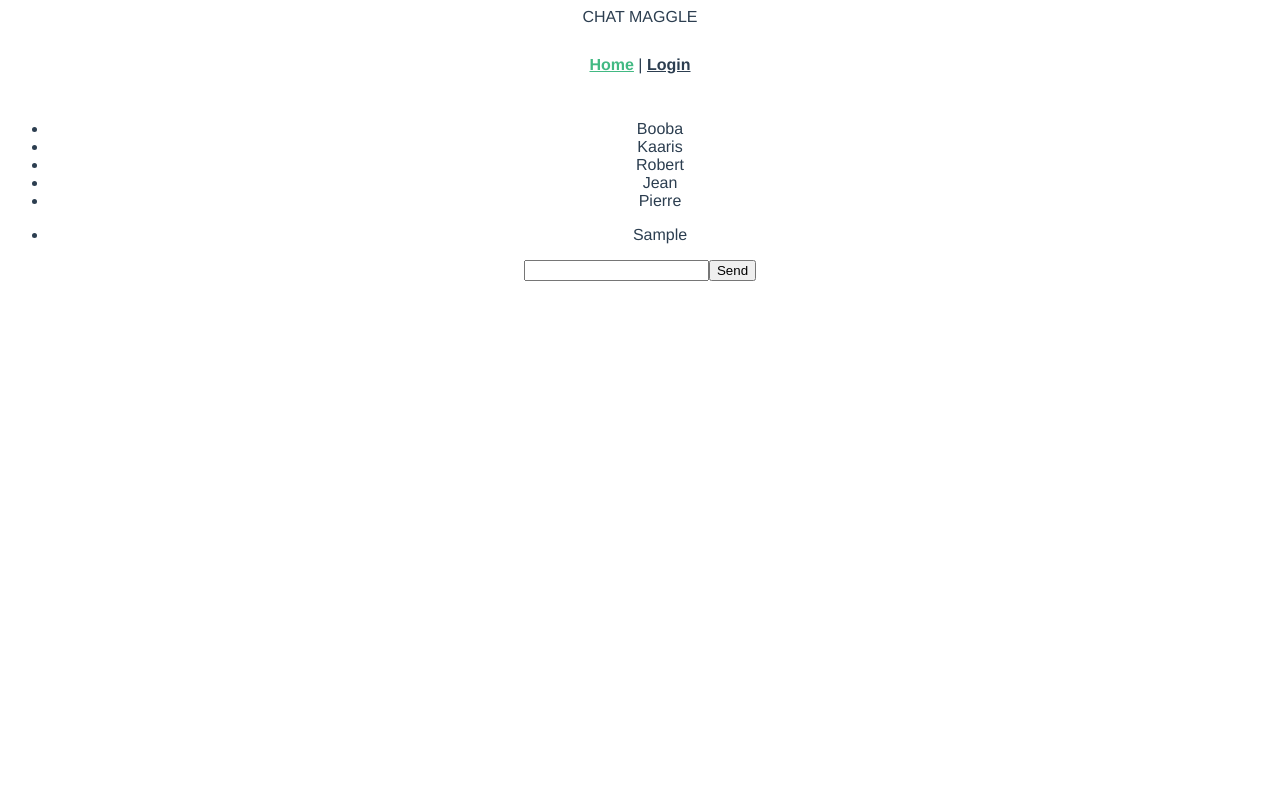
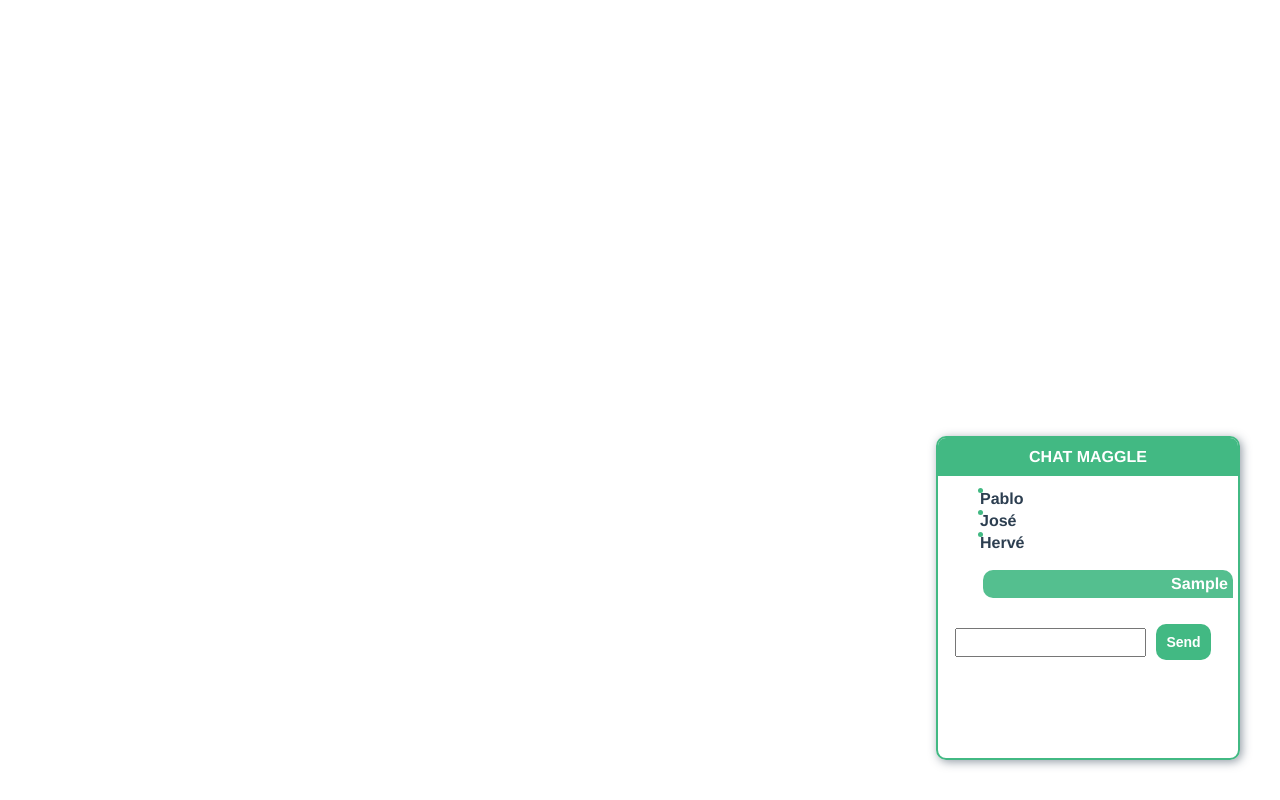
Before and after one commit to mpicod/chatapp, a Vue app: page / in a window 1280 px wide. Both pictures are taken after typing "Sample" into the empty fields and a click on the button "Send". Built offline with nearby package versions, Linux system fonts and the light colour scheme.

Commit message:
add anims

```diff
--- a/src/App.vue
+++ b/src/App.vue
@@ -1,10 +1,10 @@
 <template>
   <div id="app">
     <Theheader/>
-    <div id="nav">
+    <!-- <div id="nav">
       <router-link to="/">Home</router-link> |
       <router-link to="/login">Login</router-link>
-    </div>
+    </div> -->
     <router-view/>
   </div>
 </template>
@@ -26,6 +26,17 @@ export default {
   -moz-osx-font-smoothing: grayscale;
   text-align: center;
   color: #2c3e50;
+  width: 20%;
+  min-width: 300px;
+  height: 40vh;;
+  position: absolute;
+  bottom: 5vh;
+  right: 5vh;
+  overflow-y: scroll;
+
+  border-radius: 10px;
+  border: 2px solid #42b983;
+  box-shadow: rgba(#2c3e50,0.5) 2px 2px 10px;
 }
 #nav {
   padding: 30px;
--- a/src/components/Chatbox.vue
+++ b/src/components/Chatbox.vue
@@ -8,17 +8,21 @@
 <script>
 import MessageList from '@/components/MessageList'
 import Sendbox from '@/components/Sendbox'
+import store from '@/store'
 
 export default {
-  data () {
-    return {
-      messages: []
+  // data () {
+  //   return {
+  //     messages: []
+  //   }
+  // },
+  methods: {
+    onMessageSent (message) {
+      store.messages.push(message)
     }
   },
-  methods: {
-    onMessageSent (message) {
-      this.messages.push(message)
-    }
+  computed: {
+    messages: () => store.messages
   },
   components: {
     MessageList,
--- /dev/null
+++ b/src/components/LoginForm.vue
@@ -0,0 +1,27 @@
+<template>
+    <div>
+        <form action="" @submit.prevent="onFormSubmit">
+            <input type="text" placeholder="Log toi" v-model="username">
+            <button>Login</button>
+        </form>
+    </div>
+</template>
+
+<script>
+export default {
+  data () {
+    return {
+      username: ''
+    }
+  },
+  methods: {
+    onFormSubmit () {
+      if (this.username.length > 0) {
+        this.$emit('submit', this.username)
+      } else {
+        // display error ? :o
+      }
+    }
+  }
+}
+</script>
--- a/src/components/MessageList.vue
+++ b/src/components/MessageList.vue
@@ -14,3 +14,22 @@ export default {
   }
 }
 </script>
+
+<style lang="scss" scoped>
+  li{
+    list-style-type: none;
+    background-color: rgb(242, 242, 242);
+    margin: 5px;
+    &.sent{
+      text-align: right;
+      color: white;
+      background-color: rgba(#42b983,0.9);
+      border-radius: 10px 10px 0px 10px;
+      padding: 5px;
+      font-weight: 600;
+    }
+    &.received{
+      text-align: left;
+    }
+  }
+</style>
--- a/src/components/MessageListMessage.vue
+++ b/src/components/MessageListMessage.vue
@@ -1,7 +1,9 @@
 <template>
-    <li>
+  <transition name="appears">
+    <li class="sent">
         {{message}}
     </li>
+  </transition>
 </template>
 
 <script>
@@ -9,3 +11,19 @@ export default {
   props: ['message']
 }
 </script>
+
+<style lang="scss" scoped>
+  li{
+    list-style-type: none;
+  }
+  .appears-enter-active {
+  transition: all .8s ease;
+  }
+  .appears-leave-active {
+    transition: all .8s cubic-bezier(1.0, 0.5, 0.8, 1.0);
+  }
+  .appears-enter, .appears-leave-to{
+    transform: translateX(10px);
+    opacity: 0;
+  }
+</style>
--- a/src/components/Sendbox.vue
+++ b/src/components/Sendbox.vue
@@ -22,3 +22,27 @@ export default {
   }
 }
 </script>
+
+<style lang="scss" scoped>
+    input{
+        padding: 5px;
+    }
+    button{
+        padding: 10px;
+        border-radius: 10px;
+        transform: translateY(0);
+        background-color: #42b983;
+        border: none;
+        color: white;
+        font-weight: 600;
+        font-size: 14px;
+        margin: 10px;
+        transition: 0.2s all ease-in-out;
+
+        &:hover{
+            transform: translateY(-3px);
+            transition: 0.2s all ease-in-out;
+            cursor: pointer;
+        }
+    }
+</style>
--- a/src/components/Theheader.vue
+++ b/src/components/Theheader.vue
@@ -3,3 +3,17 @@
         CHAT MAGGLE
     </header>
 </template>
+
+<style lang="scss" scoped>
+    header{
+        position: absolute;
+        top: 0;
+        right: 0;
+        left: 0;
+        padding: 10px 0;
+
+        background-color: #42b983;
+        color: white;
+        font-weight: 600;
+    }
+</style>
--- a/src/components/UserList.vue
+++ b/src/components/UserList.vue
@@ -6,21 +6,35 @@
 
 <script>
 import UserListUser from './UserListUser' // @ = src
+import store from '@/store'
 
 export default {
-  data () {
-    return {
-      users: [
-        'Booba',
-        'Kaaris',
-        'Robert',
-        'Jean',
-        'Pierre'
-      ]
-    }
+  // data () {
+  //   return {
+  //     users: [
+  //       'Booba',
+  //       'Kaaris',
+  //       'Robert',
+  //       'Jean',
+  //       'Pierre'
+  //     ]
+  //   }
+  // },
+  computed: {
+    users: () => store.users
   },
   components: {
     UserListUser
   }
 }
 </script>
+
+<style lang="scss" scoped>
+  ul{
+    margin-top: 50px;
+    list-style-type: none;
+    font-weight: 600;
+    position: relative;
+    text-align: left;
+  }
+</style>
--- a/src/components/UserListUser.vue
+++ b/src/components/UserListUser.vue
@@ -12,3 +12,21 @@ export default {
   ]
 }
 </script>
+
+<style lang="scss" scoped>
+  li{
+    position: relative;
+    padding: 2px;
+    &::after{
+    content: '';
+    background-color: #42b983;
+    border-radius: 50%;
+    width: 5px;
+    height: 5px;
+    position: absolute;
+    top: 0;
+    left: 0;
+  }
+}
+
+</style>
--- /dev/null
+++ b/src/store.js
@@ -0,0 +1,15 @@
+import Vue from 'vue'
+
+export default new Vue({
+  data () {
+    return {
+      messages: [],
+      user: 'null',
+      users: [
+        'Pablo',
+        'José',
+        'Hervé'
+      ]
+    }
+  }
+})
--- a/src/views/LoginView.vue
+++ b/src/views/LoginView.vue
@@ -1,5 +1,25 @@
 <template>
     <div>
-        Coucou je suis le login
+        <LoginForm @submit="onFormSubmit"/>
     </div>
 </template>
+
+<script>
+import LoginForm from '../components/LoginForm'
+import store from '../store'
+
+export default {
+  components: {
+    LoginForm
+  },
+  methods: {
+    onFormSubmit (username) {
+      this.api.userRegister({
+        username
+      }).then((user) => {
+        store.user = user
+      })
+    }
+  }
+}
+</script>
```
